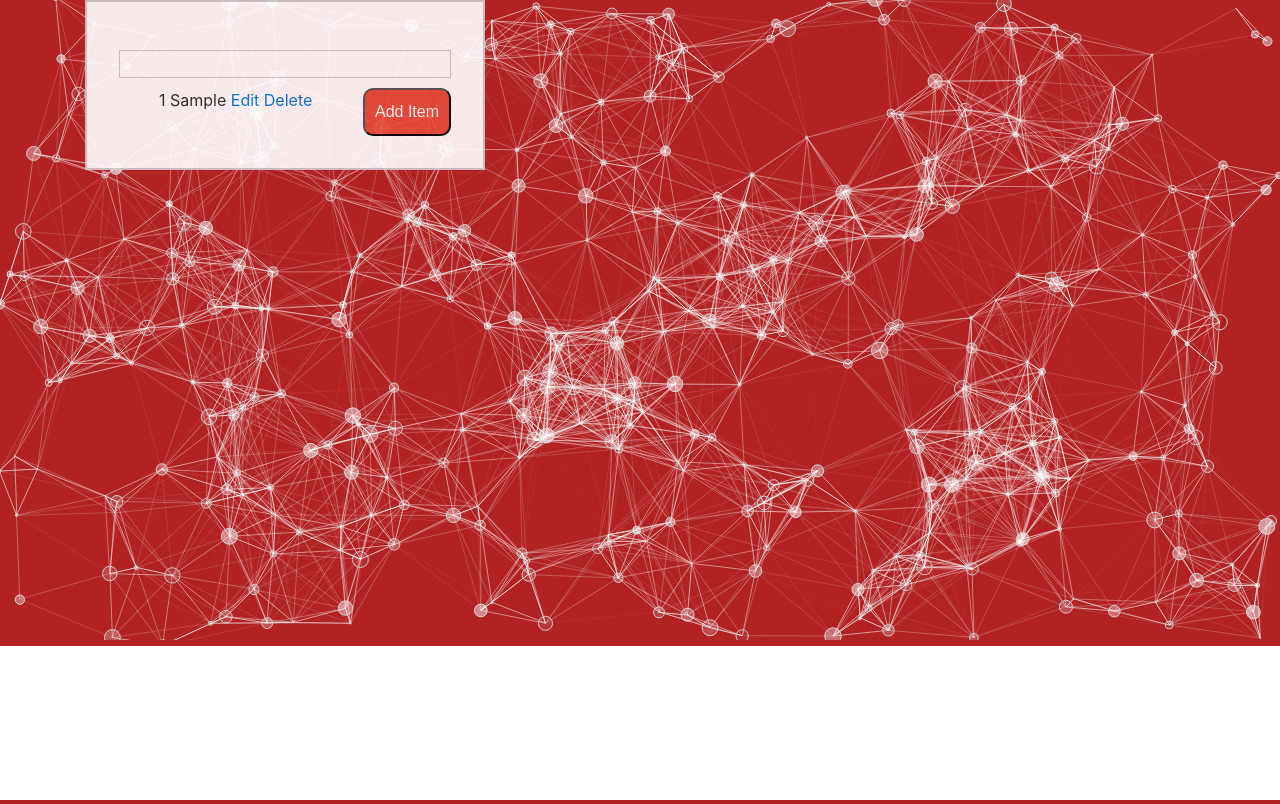
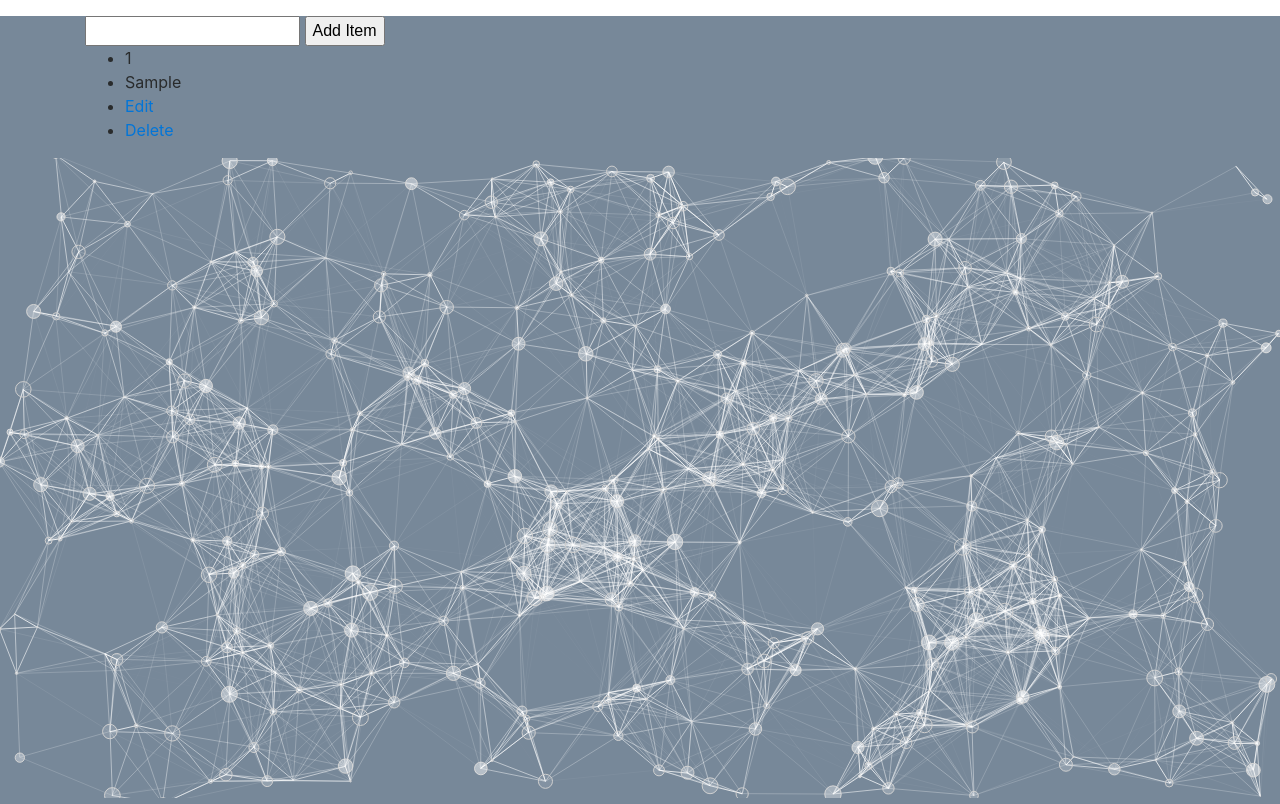
Before and after one commit to lazarus432/php-todo2.0, a PHP site: page / in a window 1280 px wide. Run offline with PHP 8.4, Linux system fonts and the light colour scheme; tables that the repository leaves empty or names only in its code hold one stand-in row (values such as "Sample post"); some libraries are stand-ins or nearby versions.

Commit message:
docs: updated styles
Removed styles. Using bootstrap 4.

```diff
--- a/style.css
+++ b/style.css
@@ -1,47 +1,6 @@
-body {
-    margin: 0;
-    font: normal 16px Arial, Helvetica;
+#particles-js {
+    background: lightslategray;
 }
-.container {
-    max-width: 400px;
-    margin: auto;
+.table {
+    margin: 3em auto;
 }
-#particles-js {
-    background: firebrick;
-}
-form {
-    width: 400px;
-    background: #fff;
-    opacity: 0.9;
-    padding: 2em;
-    border: #ccc 2px solid;
-    position: absolute;
-    top: 20%;
-}
-form input[type="text"] {
-    width: 100%;
-    margin-bottom: 10px;
-    border: 1px #ccc solid;
-}
-.button {
-    background: #e74c3c;
-    color: white;
-    float: right;
-    text-decoration: none;
-    border-radius: 10px;
-    padding: 10px;
-}
-.tasks {
-    background: #fff;
-    opacity: 0.9;
-    padding: 2em;
-    border: #ccc 2px solid;
-    position: absolute;
-    top: 25%;
-}
-ul {
-}
-li {
-    list-style-type: none;
-    display: inline-block;
-}
```
